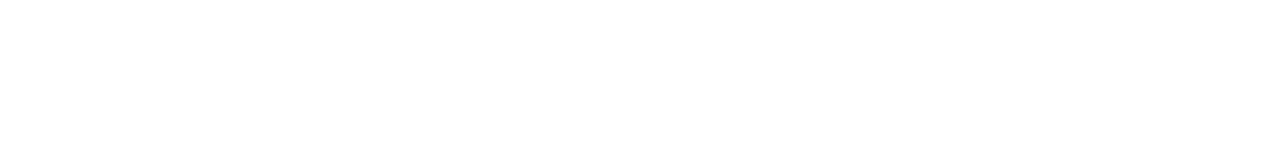
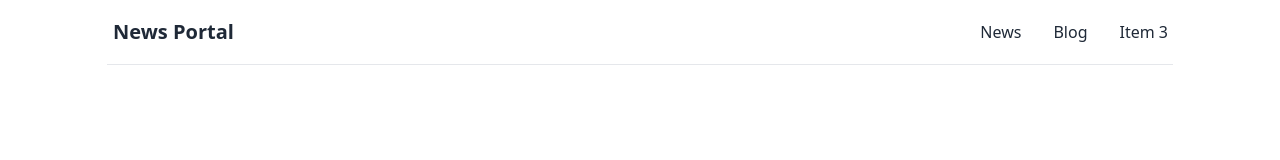
Before and after one commit to siamcse/news-portal, a plain HTML site: page index.html in a window 1280 px wide. Drawn offline with nearby package versions, Linux system fonts and the light colour scheme.

Commit message:
navbar added

```diff
--- a/index.html
+++ b/index.html
@@ -5,10 +5,25 @@
     <meta http-equiv="X-UA-Compatible" content="IE=edge">
     <meta name="viewport" content="width=device-width, initial-scale=1.0">
     <title>News Portal</title>
+    <!-- daysiui and tailwind cdn -->
+    <link href="https://cdn.jsdelivr.net/npm/daisyui@2.24.0/dist/full.css" rel="stylesheet" type="text/css" />
+    <script src="https://cdn.tailwindcss.com"></script>
 </head>
 <body>
     <header>
-
+        <div class="navbar bg-base-100 px-24">
+            <div class="flex-1">
+                <a class="btn btn-ghost normal-case text-xl">News Portal</a>
+            </div>
+            <div class="flex-none">
+                <ul class="menu menu-horizontal p-0">
+                    <li><a>News</a></li>
+                    <li><a>Blog</a></li>
+                    <li><a>Item 3</a></li>
+                </ul>
+            </div>
+        </div>
+        <hr class="w-10/12 mx-auto">
     </header>
     <main>
 
--- /dev/null
+++ b/tailwind.config.js
@@ -0,0 +1,8 @@
+/** @type {import('tailwindcss').Config} */
+module.exports = {
+  content: ["./src/**/*.{html,js}"],
+  theme: {
+    extend: {},
+  },
+  plugins: [],
+}
```
